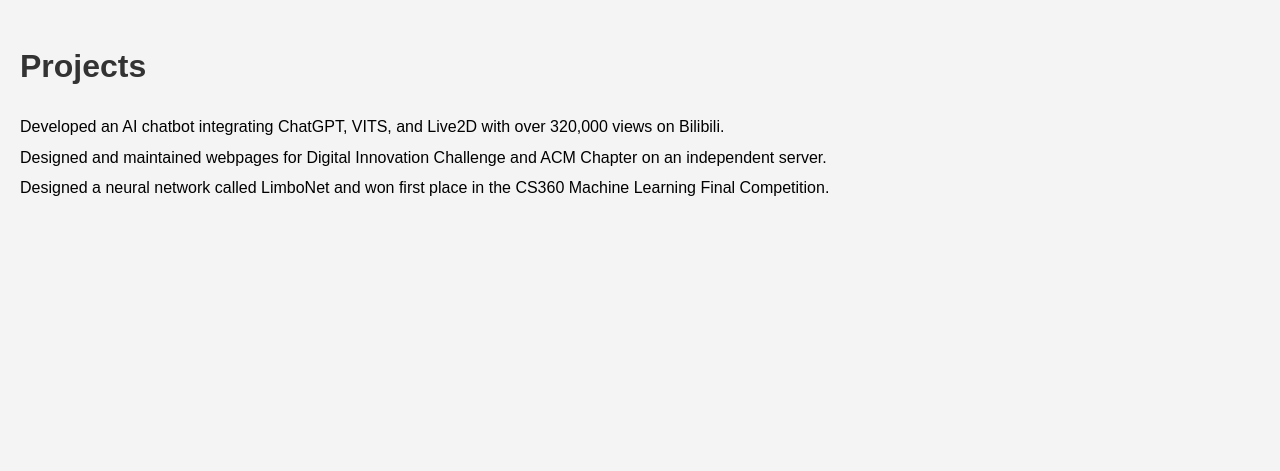
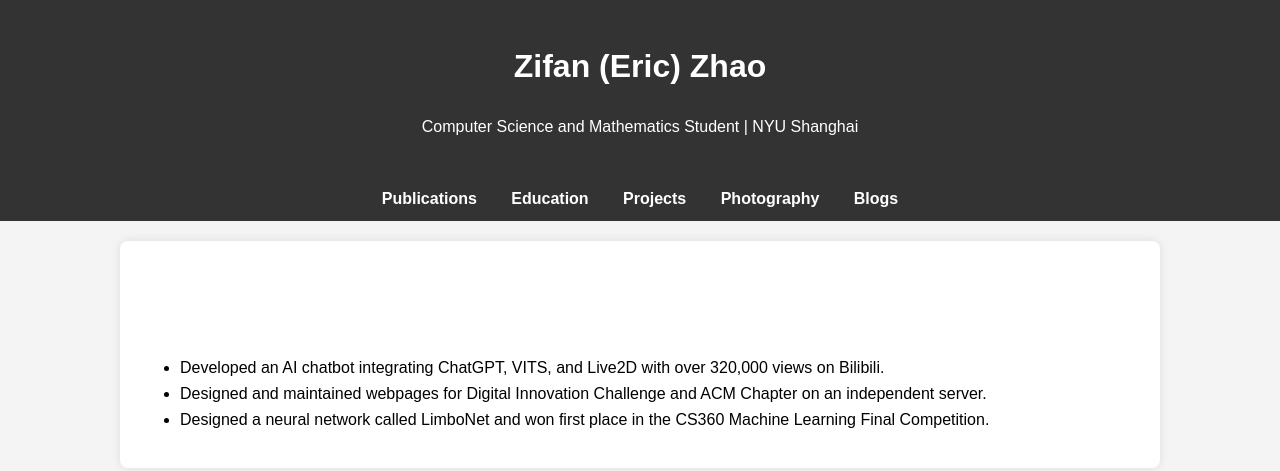
Before and after one commit to Exiam6/Exiam6.github.io, a plain HTML site: page projects.html in a window 1280 px wide. Drawn offline with Linux system fonts and the light colour scheme.

Commit message:
Update projects.html

```diff
--- a/projects.html
+++ b/projects.html
@@ -3,35 +3,87 @@
 <head>
     <meta charset="UTF-8">
     <meta name="viewport" content="width=device-width, initial-scale=1.0">
-    <title>Projects - Zifan (Eric) Zhao</title>
+    <title>Zifan (Eric) Zhao - Academic Page</title>
     <style>
         body {
             font-family: Arial, sans-serif;
             line-height: 1.6;
             margin: 0;
-            padding: 20px;
+            padding: 0;
             background-color: #f4f4f4;
         }
-        h1 {
-            color: #333;
+        header {
+            text-align: center;
+            padding: 20px 0;
+            background-color: #333;
+            color: white;
         }
-        ul {
-            list-style-type: none;
-            padding: 0;
+        .container {
+            max-width: 1000px;
+            margin: 20px auto;
+            padding: 20px;
+            background: white;
+            border-radius: 8px;
+            box-shadow: 0 0 10px rgba(0, 0, 0, 0.1);
         }
-        li {
-            margin: 5px 0;
+        h1, h2 {
+            color: white;
+        }
+        .intro, .contact-info {
+            margin-bottom: 40px;
+        }
+        nav {
+            background-color: #333;
+            color: white;
+            padding: 10px;
+            text-align: center;
+        }
+        nav a {
+            color: white;
+            margin: 0 15px;
+            text-decoration: none;
+            font-weight: bold;
+        }
+        nav a:hover {
+            text-decoration: underline;
+        }
+        .contact-info {
+            display: flex;
+            justify-content: space-between;
+            align-items: center;
+        }
+        .contact-info div {
+            max-width: 60%;
+        }
+        .contact-info img {
+            max-width: 200px;
+            height: auto;
+            border-radius: 8px;
         }
     </style>
 </head>
 <body>
 
-<h1>Projects</h1>
-<ul>
-    <li>Developed an AI chatbot integrating ChatGPT, VITS, and Live2D with over 320,000 views on Bilibili.</li>
-    <li>Designed and maintained webpages for Digital Innovation Challenge and ACM Chapter on an independent server.</li>
-    <li>Designed a neural network called LimboNet and won first place in the CS360 Machine Learning Final Competition.</li>
-</ul>
+<header>
+    <h1>Zifan (Eric) Zhao</h1>
+    <p>Computer Science and Mathematics Student | NYU Shanghai</p>
+</header>
 
+<nav>
+    <a href="publications.html">Publications</a>
+    <a href="education.html">Education</a>
+    <a href="projects.html">Projects</a>
+    <a href="photography.html">Photography</a>
+    <a href="blogs.html">Blogs</a>
+</nav>
+<div class="container">
+
+    <h1>Projects</h1>
+    <ul>
+        <li>Developed an AI chatbot integrating ChatGPT, VITS, and Live2D with over 320,000 views on Bilibili.</li>
+        <li>Designed and maintained webpages for Digital Innovation Challenge and ACM Chapter on an independent server.</li>
+        <li>Designed a neural network called LimboNet and won first place in the CS360 Machine Learning Final Competition.</li>
+    </ul>
+</div>
 </body>
 </html>
```
